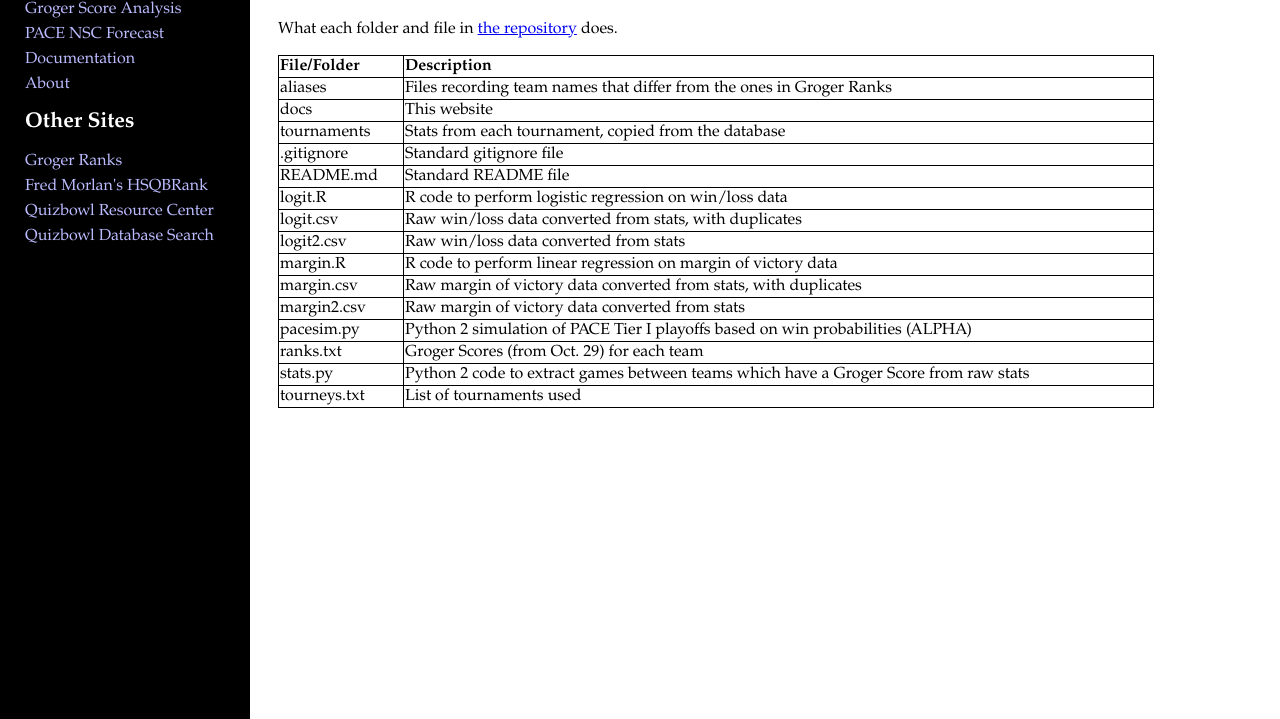
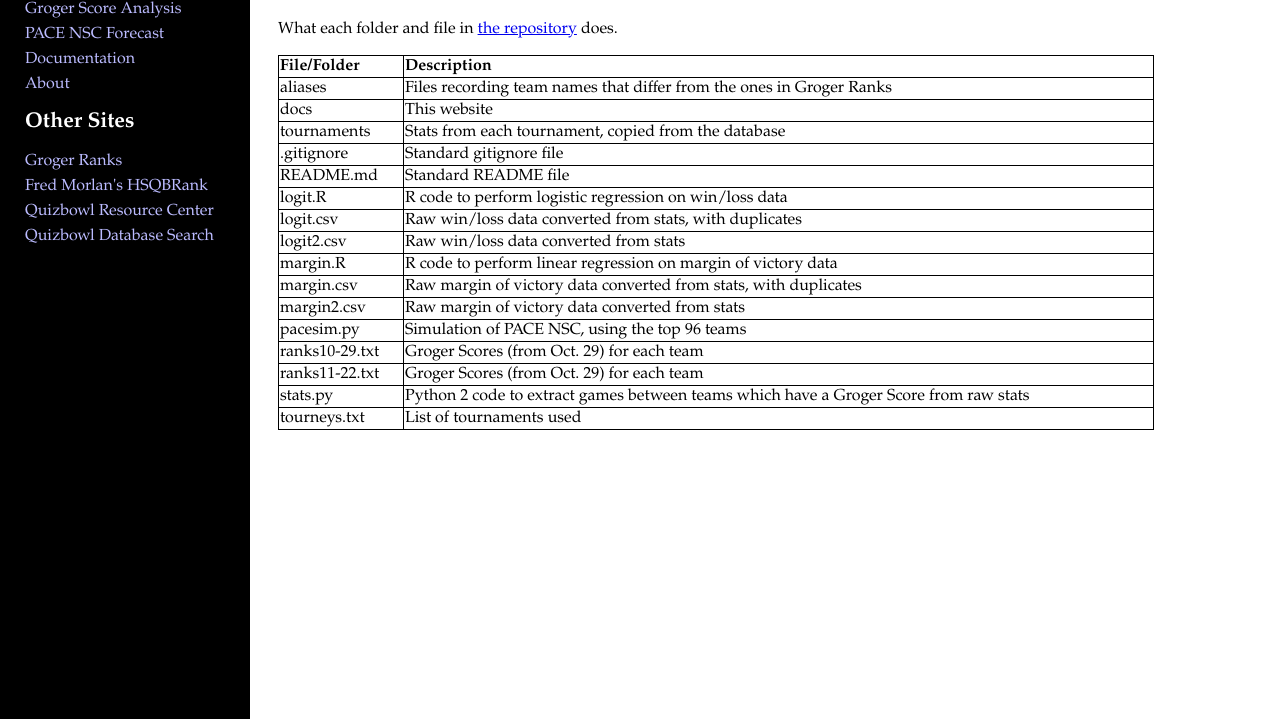
Before and after one commit to SirMrGuy/qbmodel, a plain HTML site: page docs/documentation.html in a window 1280 px wide. Shown: the part 81-800 px from the top of the page. Drawn offline with Linux system fonts and the light colour scheme.

Commit message:
Update documentation.html

```diff
--- a/docs/documentation.html
+++ b/docs/documentation.html
@@ -63,10 +63,14 @@
 			</tr>
 			<tr>
 				<td>pacesim.py</td>
-				<td>Python 2 simulation of PACE Tier I playoffs based on win probabilities (ALPHA)</td>
+				<td>Simulation of PACE NSC, using the top 96 teams</td>
 			</tr>
 			<tr>
-				<td>ranks.txt</td>
+				<td>ranks10-29.txt</td>
+				<td>Groger Scores (from Oct. 29) for each team</td>
+			</tr>
+			<tr>
+				<td>ranks11-22.txt</td>
 				<td>Groger Scores (from Oct. 29) for each team</td>
 			</tr>
 			<tr>
```
